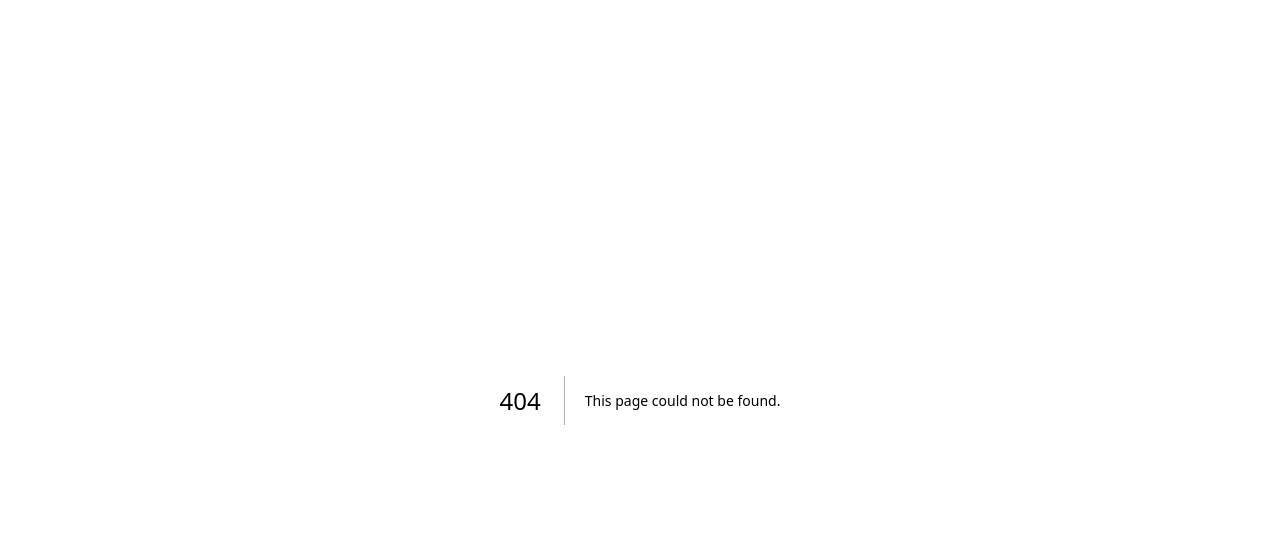
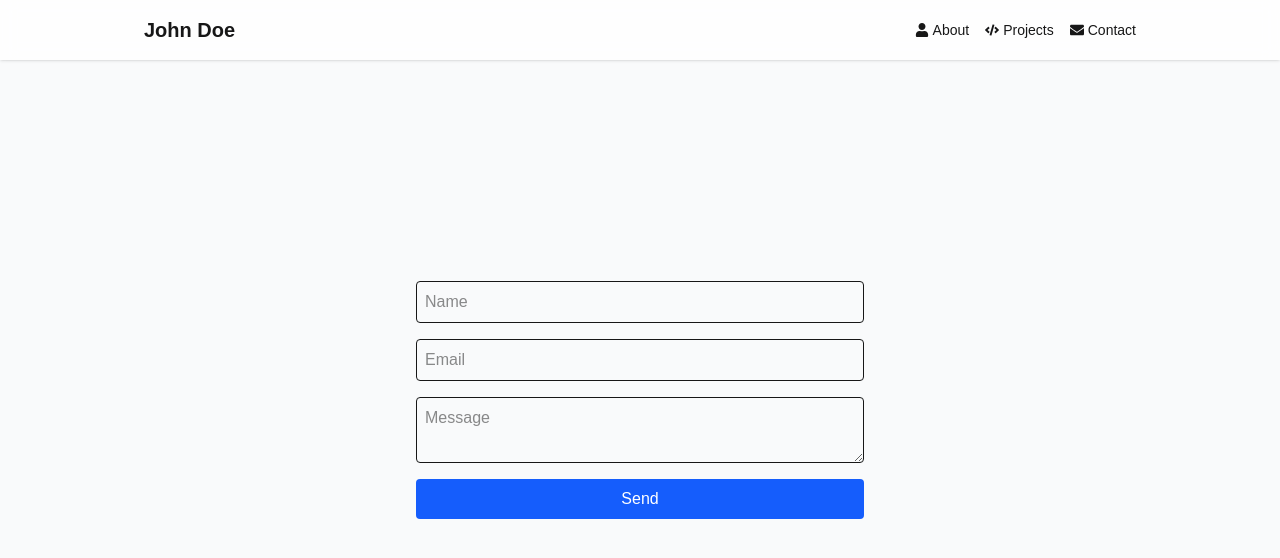
Before and after one commit to dasunsucharith/next-portfolio, a Next.js app: page /contact in a window 1280 px wide. Before the commit this address had no page. Shown: the top 558 px of the page. Built offline with nearby package versions, Linux system fonts and the light colour scheme.

Commit message:
Add contact form with EmailJS

```diff
--- a/package.json
+++ b/package.json
@@ -9,6 +9,7 @@
     "lint": "next lint"
   },
   "dependencies": {
+    "@emailjs/browser": "^4.4.1",
     "framer-motion": "^12.16.0",
     "next": "15.3.3",
     "next-seo": "^6.8.0",
--- /dev/null
+++ b/src/app/contact/page.tsx
@@ -0,0 +1,13 @@
+import NavBar from "@/components/NavBar";
+import ContactForm from "@/components/ContactForm";
+
+export default function ContactPage() {
+  return (
+    <main className="min-h-screen bg-gray-50 dark:bg-black">
+      <NavBar />
+      <section className="flex min-h-screen items-center justify-center p-4" id="contact">
+        <ContactForm />
+      </section>
+    </main>
+  );
+}
--- /dev/null
+++ b/src/components/ContactForm.tsx
@@ -0,0 +1,64 @@
+'use client';
+
+import { FormEvent, useRef } from 'react';
+import emailjs from '@emailjs/browser';
+
+export default function ContactForm() {
+  const form = useRef<HTMLFormElement>(null);
+
+  const handleSubmit = (e: FormEvent<HTMLFormElement>) => {
+    e.preventDefault();
+
+    if (!form.current) return;
+
+    emailjs
+      .sendForm(
+        process.env.NEXT_PUBLIC_EMAILJS_SERVICE_ID || '',
+        process.env.NEXT_PUBLIC_EMAILJS_TEMPLATE_ID || '',
+        form.current,
+        process.env.NEXT_PUBLIC_EMAILJS_PUBLIC_KEY
+      )
+      .then(() => {
+        form.current?.reset();
+        alert('Message sent!');
+      })
+      .catch(() => {
+        alert('Failed to send message.');
+      });
+  };
+
+  return (
+    <form
+      ref={form}
+      onSubmit={handleSubmit}
+      className="mx-auto flex w-full max-w-md flex-col space-y-4"
+    >
+      <input
+        type="text"
+        name="user_name"
+        placeholder="Name"
+        className="rounded border p-2"
+        required
+      />
+      <input
+        type="email"
+        name="user_email"
+        placeholder="Email"
+        className="rounded border p-2"
+        required
+      />
+      <textarea
+        name="message"
+        placeholder="Message"
+        className="rounded border p-2"
+        required
+      />
+      <button
+        type="submit"
+        className="rounded bg-blue-600 p-2 font-medium text-white hover:bg-blue-700"
+      >
+        Send
+      </button>
+    </form>
+  );
+}
--- a/src/components/NavBar.tsx
+++ b/src/components/NavBar.tsx
@@ -20,9 +20,9 @@ export default function NavBar() {
             </a>
           </li>
           <li>
-            <a href="#contact" className="flex items-center hover:text-blue-600">
+            <Link href="/contact" className="flex items-center hover:text-blue-600">
               <FaEnvelope className="mr-1" /> Contact
-            </a>
+            </Link>
           </li>
         </ul>
       </div>
```
Also changed, not shown: 2 other files (tests, documents, lock files or other folders).
